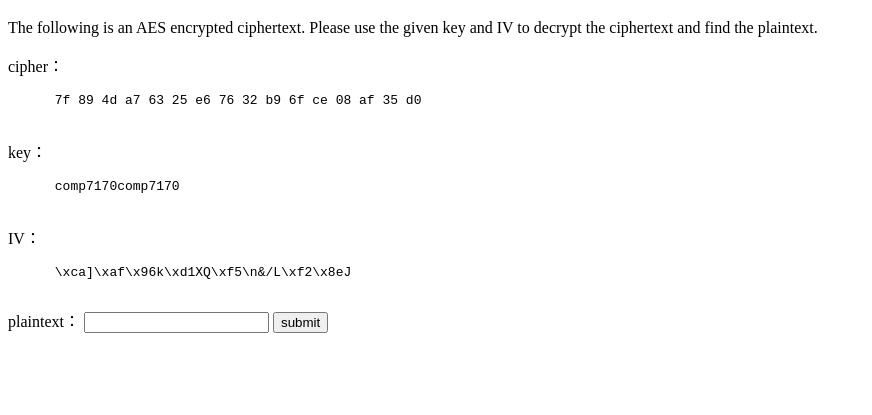
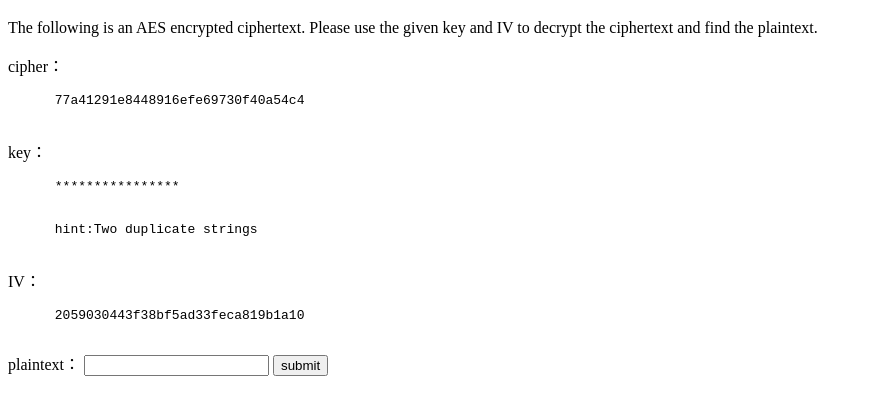
Before and after one commit to laoyuanbaba/CTF, a plain HTML site: page index.html in a window 1280 px wide. Shown: the part 61-476 px from the top of the page, without its empty margins (0-872 px from the left). Drawn offline with Linux system fonts and the light colour scheme.

Commit message:
Update index.html

```diff
--- a/index.html
+++ b/index.html
@@ -10,17 +10,20 @@
 
     <p>cipher：</p>
     <pre>
-      7f 89 4d a7 63 25 e6 76 32 b9 6f ce 08 af 35 d0
+      77a41291e8448916efe69730f40a54c4
     </pre>
 
     <p>key：</p>
     <pre>
-      comp7170comp7170
+      ****************
+    </pre>
+    <pre>
+      hint:Two duplicate strings
     </pre>
 
     <p>IV：</p>
     <pre>
-      \xca]\xaf\x96k\xd1XQ\xf5\n&/L\xf2\x8eJ
+      2059030443f38bf5ad33feca819b1a10
     </pre>
 
     <form>
```
